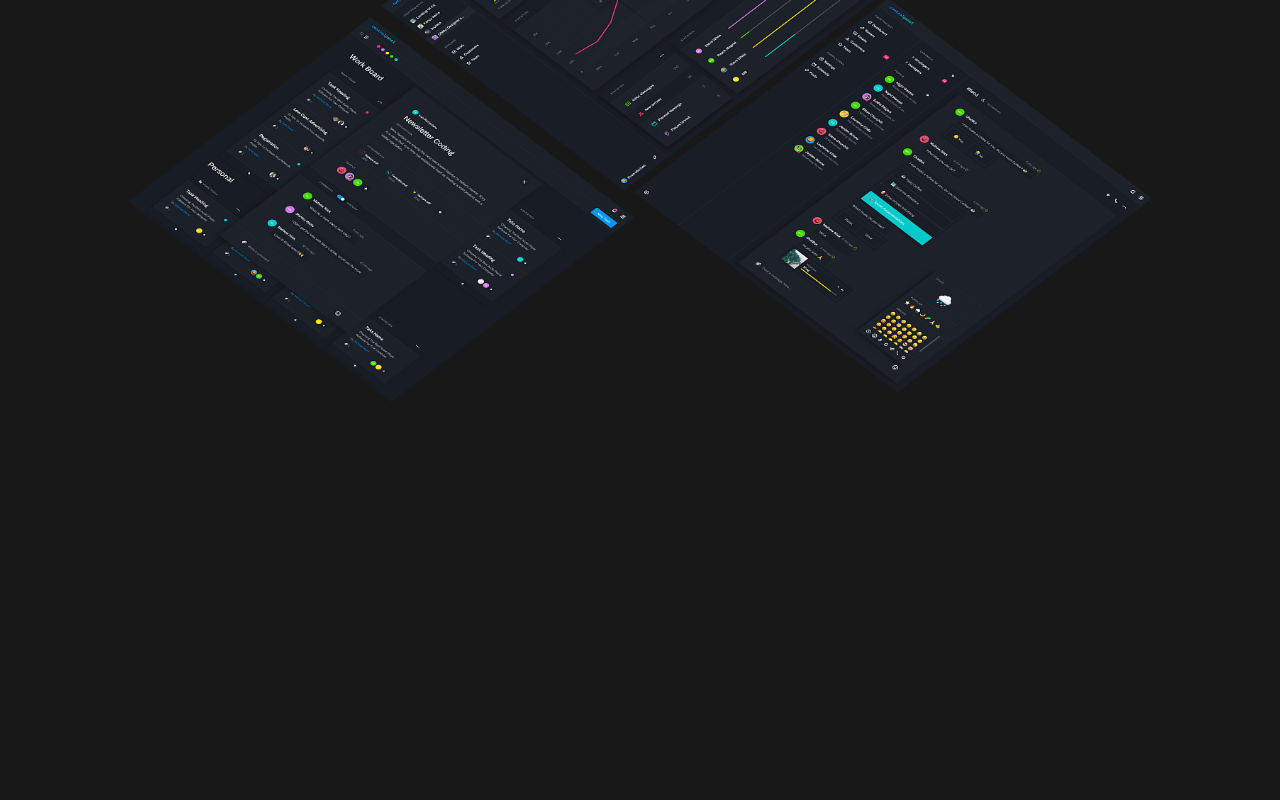
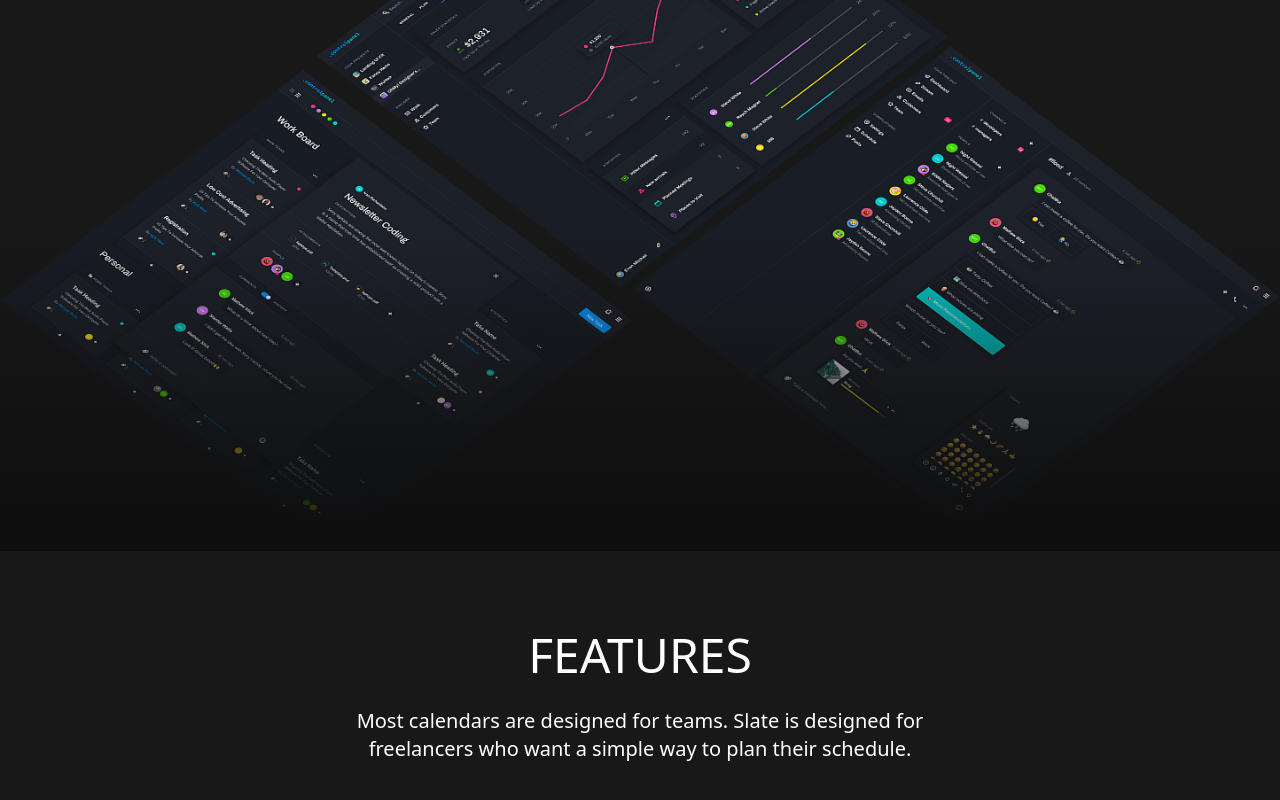
Before and after one commit to bgoomes/FrontendTest-ADACSoftwares, a React (Vite) app: page / in a window 1280 px wide. Shown: the part 836-1636 px from the top of the page. Before the commit the page ends 1238 px from the top, so only its background shows below. Built offline with nearby package versions, Linux system fonts and the light colour scheme.

Commit message:
fix: ajuste gradient e w

```diff
--- a/src/App.tsx
+++ b/src/App.tsx
@@ -1,11 +1,13 @@
+import { Features } from "./components/features";
 import { Hero } from "./components/hero";
 import { Nav } from "./components/nav";
 
 export function App() {
   return (
-    <main className="text-light w-5xl mx-auto space-y-2.5">
+    <main className="text-light mx-auto space-y-2.5">
       <Nav />
       <Hero />
+      <Features />
     </main>
   )
 }
--- /dev/null
+++ b/src/components/features.tsx
@@ -0,0 +1,17 @@
+export function Features() {
+    return (
+        <section className="flex flex-col gap-20 items-center justify-center mt-20">
+            <div className="w-xl flex flex-col items-center gap-7 text-center">
+                <h1 className="text-5xl">
+                    FEATURES
+                </h1>
+                <p className="text-xl">
+                    Most calendars are designed for teams. Slate is designed for freelancers who want a simple way to plan their schedule.
+                </p>
+            </div>
+            <div>
+
+            </div>
+        </section>
+    )
+}
--- a/src/components/hero.tsx
+++ b/src/components/hero.tsx
@@ -3,9 +3,10 @@ import { Button } from "./button";
 
 export function Hero() {
     return (
+        <section className="relative w-full">
             <section className="flex flex-col gap-20 items-center justify-center mt-12">
                 <div className="w-xl flex flex-col items-center gap-4 text-center">
-                <h1 className="w-xl text-7xl">
+                    <h1 className="text-7xl">
                     Work at the speed of thought
                     </h1>
                     <p className="text-xl">
@@ -13,7 +14,7 @@ export function Hero() {
                     </p>
                 </div>
                 <div className="flex gap-9">
-                <Button  text="Try For Free" variant="secondary" />
+                    <Button text="Try For Free" variant="secondary" />
                     <Button text="Learn More" />
                 </div>
 
@@ -21,5 +22,7 @@ export function Hero() {
                     <img src={screen} alt="screen" className="w-full"/>
                 </figure>
             </section>
+            <div className="z-10 absolute bottom-0 w-full h-80 bg-linear-to-b from-black/0 to-linear"/>
+        </section>
     )
 }
--- a/src/components/nav.tsx
+++ b/src/components/nav.tsx
@@ -2,7 +2,7 @@ import { Button } from "./button";
 
 export function Nav(){
     return (
-        <header className="h-29 flex items-center">
+        <header className="w-5xl h-29 flex items-center m-auto">
             <div className="flex items-center justify-between gap-32 px-7">
                 <figure>
                     <img src="/logo.svg" alt="Logo" />
--- a/src/index.css
+++ b/src/index.css
@@ -7,6 +7,7 @@
  --color-first: #000;
  --color-secondary: #5c5c5c;
  --color-primary: #4452fe;
+ --color-linear: #0e0e0e;
 
  --h-29: 7.4375 rem;
  --w-xxl: 68.5625 rem;
```
Lines whose indentation alone changed are shown as unchanged.
